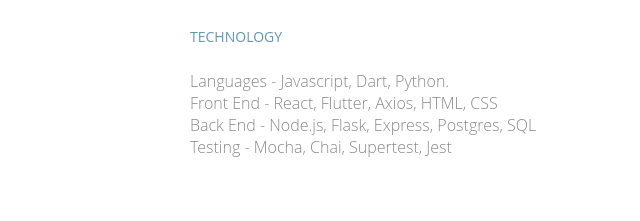
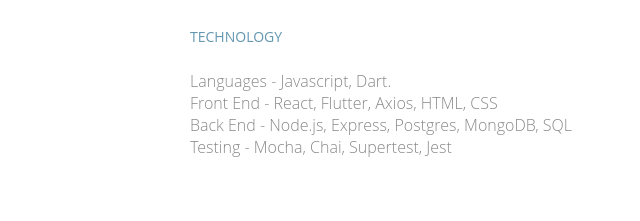
Before and after one commit to tombo-coys/tombo-coys.github.io, a plain HTML site: page contact.html in a window 1280 px wide. Shown: the part 755-976 px from the top of the page, 0-640 px from the left. Drawn offline with Linux system fonts and the light colour scheme; a web font is replaced by a local one.

Commit message:
url changes

```diff
--- a/contact.html
+++ b/contact.html
@@ -53,9 +53,9 @@
                             <br>
                             <h5>Technology</h5>
                             <ul>
-                                    <li>Languages - Javascript, Dart, Python.</li>
+                                    <li>Languages - Javascript, Dart.</li>
                                     <li>Front End - React, Flutter, Axios, HTML, CSS </li>
-                                    <li>Back End  - Node.js, Flask, Express, Postgres, SQL</li>
+                                    <li>Back End  - Node.js, Express, Postgres, MongoDB, SQL</li>
                                     <li>Testing - Mocha, Chai, Supertest, Jest</li>
 
                                 </ul>
```
Also changed, not shown: portfolio.html (+1 -1 lines).
